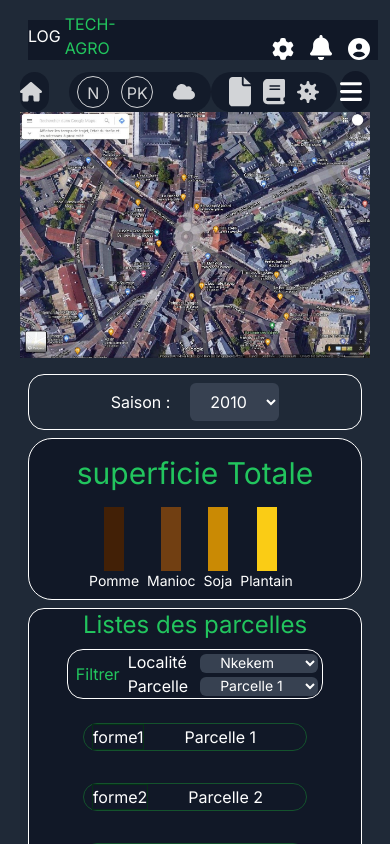
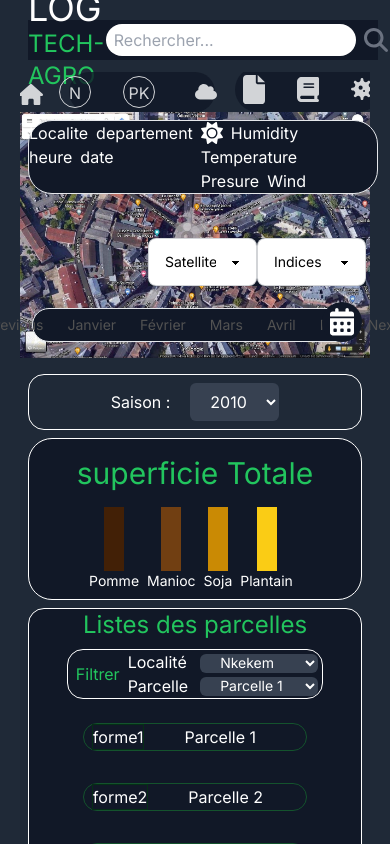
Before and after one commit to Mandarahades/yowyobdoc, a Next.js app: page /home1 in a window 390 px wide. Shown: the top 844 px of the page. Built offline with nearby package versions, Linux system fonts and the light colour scheme.

Commit message:
New version home page

```diff
--- a/src/app/(techagro)/components/image.tsx
+++ b/src/app/(techagro)/components/image.tsx
@@ -1,15 +1,31 @@
-import React from 'react'
-import Image from 'next/image'
+import React from 'react';
+import { FontAwesomeIcon } from '@fortawesome/react-fontawesome';
+import { faSearch, faCalendarDays } from '@fortawesome/free-solid-svg-icons';
+import InfoHome from './infoHome';
+import Paginate from './paginate';
+import SatIndices from './satIndices';
 
-type Props = {}
+type Props = {};
 
-export default function image({}: Props) {
+export default function Image({}: Props) {
   return (
-    // <div className="bg-base-100 w-full mb-3 shadow-xl ">
-      <div className='w-full shrink-1 md:sticky md:top-0 md:bottom-0 overflow-y-hidden'>
-        <img
-          src="/fertisat.jpg" alt="Shoes" className='w-full md:h-screen'/>
+    <div className="relative">
+      <img src="/fertisat.jpg" alt="Shoes" className="w-full md:h-screen overflow-scroll" />
+      <div className='absolute w-full lg:block bg-gray-900 outline-none text-white border rounded-3xl top-0 left-0 m-2 md:px-5'>
+        <InfoHome />
       </div>
-  // </div>
-  )
+      <div className='absolute flex flex-row justify-center items-center text-center w-full bottom-2'>
+        <div className='absolute flex flex-row justify-center text-white items-center text-center bottom-16 right-1 bg-gray-900'>
+          <SatIndices />
+        </div>
+        <div className='absolute flex flex-row justify-center items-center text-center w-11/12 mx-3 self-center lg:block bg-gray-900 outline-none text-white border rounded-3xl bottom-0 left-0 m-2 md:px-5'>
+          <Paginate />
+        </div>
+        <div className=' absolute bottom-2 right-1 h-10 w-10 flex mx-1 bg-gray-900 self-end rounded-3xl  text-white justify-center items-center'>
+          <FontAwesomeIcon icon={faCalendarDays} size="lg" width={24}/>
+        </div>
+      </div>
+
+    </div>
+  );
 }
--- a/src/app/(techagro)/components/indices.tsx
+++ b/src/app/(techagro)/components/indices.tsx
@@ -8,19 +8,19 @@ type Props = {}
 export default function indices({}: Props) {
   return (
 
-        <div className='flex flex-row md:flex-col md:px-2 my- md:my-0 md:py-0  h-10 md:w-24 md:max-h-screen md:mx-2 md:items-start md:justify-start text-white shrink-1'>
-              <div className='flex flex-row md:flex-col w-1/12 md:w-full   bg-gray-900 opacity-80 items-center justify-center p-2 rounded-full mr-5 md:mr-1'>
-                <div className='flex flex-col items-center md:h-16 md:w-10 justify-center '>
-                  <FontAwesomeIcon icon={faHome} size="xs" width={22} className='mr-2 md:mr-0 '/>
+        <div className='flex flex-row md:flex-col md:mb-5 md:px-2 md:sticky md:top-0 md:bottom-5  md:mt-0 md:pt-0 md:pb-5 overflow-y-auto  h-10 md:w-20 md:h-screen md:mx-2 md:items-start md:justify-start text-white shrink-1'>
+              <div className='flex flex-col w-1/12 md:w-full md:h-48 opacity-80 items-center justify-start mr-5 md:mr-1 pt-3'>
+                {/* <div className='flex flex-col items-center md:h-20 md:w-10 justify-center '> */}
+                  <FontAwesomeIcon icon={faHome} size="lg" width={24} className='mr-2 md:mr-0 '/>
                   <span className='hidden md:block '>Home</span>
-                </div>
+                {/* </div> */}
               </div>
-              <div className='flex flex-row md:flex-col w-5/12 md:w-full h-15 md:h-60 bg-gray-900 opacity-80 items-center justify-center p-2 rounded-full md:mr-1 md:mb-2 md:mt-8 flex-shrink-1'>
+              <div className='flex flex-row md:flex-col w-5/12 md:w-full h-15 md:h-72 bg-gray-900 opacity-80 items-center justify-center p-2 rounded-full mr-5 md:mr-1  md:mb-10 flex-shrink-1'>
                 <div className='flex flex-col items-center  md:mb-2'>
                   <div className='rounded-full p-1 md:p-1 w-8 h-8 md:w-8 md:h-8 text-center border border-white md:mb-2'>N</div>
                   <div className='hidden md:block' >Azote</div>
                 </div>
-                <div className='flex flex-col items-center  md:mb-2 mx-3'>
+                <div className='flex flex-col items-center  md:mb-2 mx-8'>
                   <div className='rounded-full w-8 h-8 p-1 md:p-1 md:w-8 md:h-8 text-center border border-white md:mb-2'>PK</div>
                   <div className='hidden md:block' >Potatium</div>
                 </div>
@@ -31,26 +31,22 @@ export default function indices({}: Props) {
 
               </div>
 
-              <div className='flex flex-row md:flex-col w-5/12 md:w-full h-15 md:h-64  bg-gray-900 opacity-80 items-center justify-center p-2 rounded-full mr-1 md:mb-8 '>
+              <div className='flex flex-row md:flex-col w-5/12 md:w-full h-15 md:h-72  bg-gray-900 opacity-80 items-center justify-center self-end p-2 rounded-full mr-1'>
                   <div className='flex flex-col items-center md:mb-2'>
                     <FontAwesomeIcon icon={faFile} size="xs" width={22}/>
-                    <div className='hidden md:block'>Météo</div>
+                    <div className='hidden md:block text-center'>Fiche technique</div>
                   </div>
 
-                  <div className='flex flex-col items-center  md:mb-2 mx-3'>
+                  <div className='flex flex-col items-center  md:mb-2 mx-8'>
                     <FontAwesomeIcon icon={faBook} size="xs" width={22}/>
-                    <div className='hidden md:block'>Météo</div>
+                    <div className='hidden md:block text-center'>Journal activités</div>
                   </div>
-                  <div className='flex flex-col items-center  md:mb-2'>
+                  <div className='flex flex-col items-center md:py-2  md:mb-2'>
                     <FontAwesomeIcon icon={faVirus} size="xs" width={22}/>
-                    <div className='hidden md:block'>Météo</div>
+                    <div className="hidden md:block text-center">Maladies</div>
                   </div>
               </div>
 
-              <div className="md:mx-2 p-2 md:px-2 flex flex-col justify-center items-center self-end md:bottom-auto w-1/12 md:w-full bg-gray-900 rounded-full">
-                <FontAwesomeIcon icon={faBars} size="xs" width={22} className="mr-2 md:mr-0"/>
-                <span className="hidden md:block my-2">Menu</span>
-              </div>
         </div>
   )
 }
--- /dev/null
+++ b/src/app/(techagro)/components/infoHome.tsx
@@ -0,0 +1,43 @@
+import React from 'react'
+import { FontAwesomeIcon } from '@fortawesome/react-fontawesome'
+import { faSun } from '@fortawesome/free-solid-svg-icons'
+
+type Props = {}
+
+export default function infoHome({}: Props) {
+  return (
+    <div className='flex flex-row justify-between '>
+        <div className='flex flex-col'>
+            <div className='flex flex-row'>
+                <div className='mr-2 text-center'>Localite</div>
+                <div className='text-center'>departement</div>
+            </div>
+            <div className='flex flex-row'>
+                <div className='mr-2 text-center'>heure</div>
+                <div className='text-center'>date</div>
+            </div>
+        </div>
+        <div className='flex flex-wrap '>
+            <div className='flex flex-col justify-center items-center mx-2'>
+                <FontAwesomeIcon icon={faSun} size="xs" width={22}/>
+            </div>
+            <div className='flex flex-col justify-center items-center'>
+                <div>Humidity</div>
+                {/* <div>Value</div> */}
+            </div>
+            <div className='flex flex-col justify-center items-center mx-2'>
+                <div>Temperature</div>
+                {/* <div>Value</div> */}
+            </div>
+            <div className='flex flex-col justify-center items-center mx-2'>
+                <div>Presure</div>
+                {/* <div>Value</div> */}
+            </div>
+            <div className='flex flex-col justify-center items-center'>
+                <div>Wind</div>
+                {/* <div>Value</div> */}
+            </div>
+        </div>
+    </div>
+  )
+}
--- a/src/app/(techagro)/components/navbar.tsx
+++ b/src/app/(techagro)/components/navbar.tsx
@@ -1,23 +1,53 @@
 import React from 'react'
 import { FontAwesomeIcon } from '@fortawesome/react-fontawesome';
-import { faCircleUser, faBell, faCog } from '@fortawesome/free-solid-svg-icons';
+import { faCircleUser, faBell, faCog, faBars ,faSearch, faUserCircle } from '@fortawesome/free-solid-svg-icons';
 
 
 type Props = {}
 
 export default function navbar({}: Props) {
   return (
-    <div className='flex flex-row w-full h-10 md:h-15 text-white bg-gray-900 mx-2 items-end '>
-              <div className='flex flex-row w-4/12  items-center flex-shrink-1'>
-                <div className='mr-1'>LOG</div>
-                <div className='text-green-500'>TECH-AGRO</div>
+            <div className='flex flex-row w-full h-10 md:h-32 py-  text-white bg-gray-900 mx-2 items-center '>
+              <div className='navbar-start  items-center flex-shrink-1'>
+                <div className='mr-1 text-4xl'>LOG</div>
+                <div className='text-green-500 text-2xl'>TECH-AGRO</div>
               </div>
-              <div className="w-4/12"></div>
-              <div className='flex w-4/12 flex-row'>
-                <div className='w-full flex flex-row  justify-end items-end flex-shrink-1'>
+              <div className="navbar-center md:w-6/12">
+                <div className="flex  rounded-md">
+                  <input
+                    type="text"
+                    placeholder="Rechercher..."
+                    className="flex-row px-2 py-1  w-full rounded-3xl"
+                  />
+                  <div className="pl-2">
+                    <FontAwesomeIcon icon={faSearch} height="lg" width={24} className="text-gray-500" />
+                  </div>
+                </div>
+              </div>
+              <div className='navbar-end'>
+                <div className='w-full flex flex-row  justify-center items-center flex-shrink-1'>
                   <div className='mx-2 md:mx-5'><FontAwesomeIcon icon={faCog} size="6x" width={22}/></div>
                   <div className='mx-2 md:mx-5'><FontAwesomeIcon icon={faBell} size="6x" width={22}/></div>
-                  <div className='mx-2 md:mx-5'><FontAwesomeIcon icon={faCircleUser} size="6x" width={22}/></div>
+                  <div className="dropdown dropdown-end">
+                  <div tabIndex={0} role="button" className='mx-2 md:mx-5'>
+                    <div className='mx-2 md:mx-5'>
+                    <FontAwesomeIcon icon={faCircleUser} size="lg" width={22}/>
+                    </div>
+                  </div>
+                  <ul
+                    tabIndex={0}
+                    className="menu menu-sm dropdown-content bg-base-100 rounded-box z-[1] mt-3 w-52 p-2 shadow">
+                    <li>
+                      <a className="justify-between">
+                        Profile
+                        <span className="badge">New</span>
+                      </a>
+                    </li>
+                    <li><a>Settings</a></li>
+                    <li><a>Logout</a></li>
+                  </ul>
+                </div>
+                  <div className='mx-2 md:mx-5'><FontAwesomeIcon icon={faBars} size="6x" width={22}/></div>
                 </div>
               </div>
             </div>
--- /dev/null
+++ b/src/app/(techagro)/components/paginate.tsx
@@ -0,0 +1,48 @@
+import React from 'react'
+
+type Props = {}
+
+export default function paginate({}: Props) {
+  return (
+    <nav aria-label="Page navigation example" className='flex items-center justify-center'>
+      <ul className="list-style-none flex">
+          <li>
+              <a
+                  className="relative block rounded bg-transparent px-3 py-1.5 text-sm text-neutral-600 transition-all duration-300 hover:bg-neutral-100 dark:text-white dark:hover:bg-neutral-700 dark:hover:text-white"
+                  href="#">Previous</a>
+          </li>
+          <li>
+              <a
+                  className="relative block rounded bg-transparent px-3 py-1.5 text-sm text-neutral-600 transition-all duration-300 hover:bg-neutral-100 dark:text-white dark:hover:bg-neutral-700 dark:hover:text-white"
+                  href="#">Janvier</a>
+          </li>
+          <li aria-current="page">
+              <a
+                  className="relative block rounded bg-transparent px-3 py-1.5 text-sm text-neutral-600 transition-all duration-300 hover:bg-neutral-100 dark:text-white dark:hover:bg-neutral-700 dark:hover:text-white"
+                  href="#">Février</a>
+          </li>
+          <li>
+              <a
+                  className="relative block rounded bg-transparent px-3 py-1.5 text-sm text-neutral-600 transition-all duration-300 hover:bg-neutral-100 dark:text-white dark:hover:bg-neutral-700 dark:hover:text-white"
+                  href="#">Mars</a>
+          </li>
+          <li>
+              <a
+                  className="relative block rounded bg-transparent px-3 py-1.5 text-sm text-neutral-600 transition-all duration-300 hover:bg-neutral-100 dark:text-white dark:hover:bg-neutral-700 dark:hover:text-white"
+                  href="#">Avril</a>
+          </li>
+          <li>
+              <a
+                  className="relative block rounded bg-transparent px-3 py-1.5 text-sm text-neutral-600 transition-all duration-300 hover:bg-neutral-100 dark:text-white dark:hover:bg-neutral-700 dark:hover:text-white"
+                  href="#">Mai</a>
+          </li>
+
+          <li>
+              <a
+                  className="relative block rounded bg-transparent px-3 py-1.5 text-sm text-neutral-600 transition-all duration-300 hover:bg-neutral-100 dark:text-white dark:hover:bg-neutral-700 dark:hover:text-white"
+                  href="#">Next</a>
+          </li>
+      </ul>
+  </nav>
+  )
+}
--- /dev/null
+++ b/src/app/(techagro)/components/satIndices.tsx
@@ -0,0 +1,20 @@
+import React from 'react'
+
+type Props = {}
+
+export default function satIndices({}: Props) {
+  return (
+    <div className='flex flex-row text-black'>
+        <select className="select select-bordered w-full max-w-xs">
+            <option selected>Satellite</option>
+            <option>Satellite</option>
+            <option>bbb</option>
+        </select>
+        <select className="select select-bordered w-full max-w-xs">
+            <option selected>Indices</option>
+            <option>Indices</option>
+            <option>Indice2</option>
+        </select>
+    </div>
+  )
+}
--- a/src/app/(techagro)/home1/page.tsx
+++ b/src/app/(techagro)/home1/page.tsx
@@ -7,17 +7,21 @@ import ListParcelles from '../components/listParcelles';
 import ChoixSaison from '../components/choixSaison';
 import FiltreParcelles from '../components/filtreParcelles';
 
+
+
+
 type Props = {};
 
 export default function Page({}: Props) {
   return (
-    <div className= '  flex flex-col w-full p-5 bg-gray-800 md:sticky md:top-0 overflow-y-hidden md:h-screen '>
+    <div className= '  flex flex-col w-full p-5 bg-gray-800  md:top-0 overflow-y-scroll md:h-screen '>
       {/* <div className='flex flex-col md:sticky md:top-0 md:bottom-0 md:h-screen'> */}
         <Navbar />
         <div className='flex flex-col md:flex-row my-3 md:sticky md:top-0'>
             <div className='flex flex-col md:flex-row md:sticky md:w-7/12 lg:w-8/12 xl:w-9/12 md:left-0 top-0 md:max-h-screen '>
               <Indices />
               <ImageSat />
+
 
             </div>
             <div className='flex flex-col md:mx-2 md:sticky  md:w-5/12 lg:w-4/12 xl:w-3/12  md:right-0 md:bottom-0 md:max-h-32 md:scroll-my-1  md:top-0 md:h-screen mt-2 h- p-2' >
```
